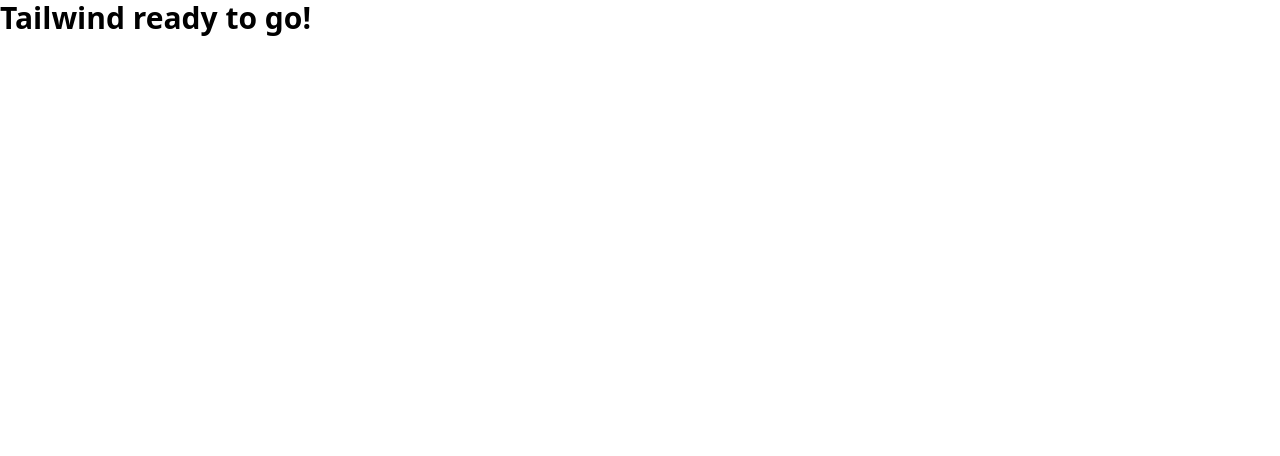
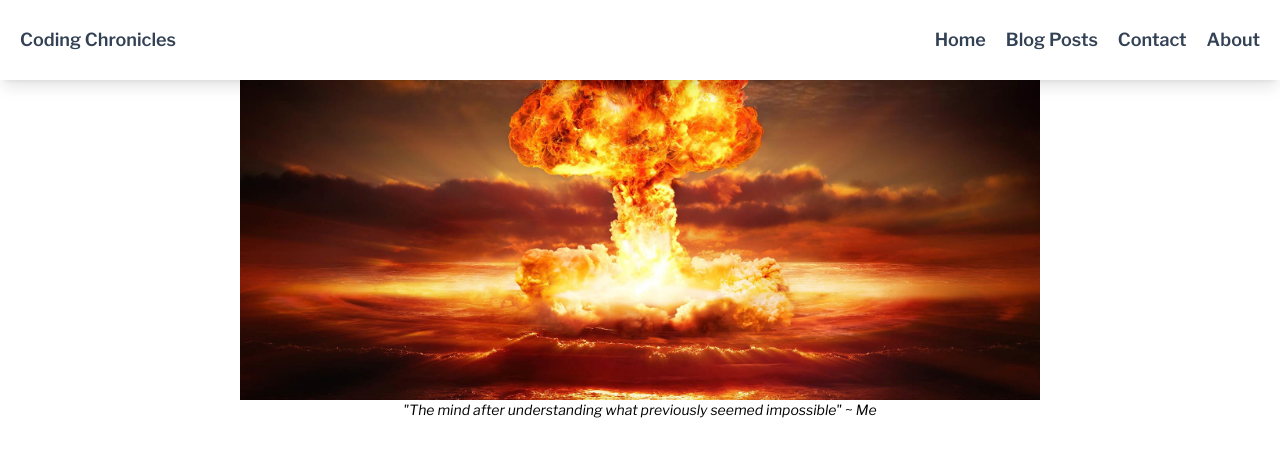
Before and after one commit to Seanih/my-dev-blog, a Next.js app: page / in a window 1280 px wide. Shown: the top 456 px of the page. Built offline with nearby package versions, Linux system fonts and the light colour scheme.

Commit message:
completed Navbar andbasic layout

```diff
--- /dev/null
+++ b/components/Navbar.js
@@ -0,0 +1,24 @@
+import Link from 'next/link';
+
+function Navbar() {
+	return (
+		<nav className='fixed z-10 bg-white w-full h-20 px-5 flex justify-between items-center border-b-slate-700 shadow-lg font-semibold text-slate-700'>
+			<p className='text-lg'>Coding Chronicles</p>
+			<ul className='flex'>
+				<Link className='link text-lg' href={'/'}>
+					<li>Home</li>
+				</Link>
+				<Link className='link text-lg ml-5' href={'/all_posts'}>
+					<li>Blog Posts</li>
+				</Link>
+				<Link className='link text-lg ml-5' href={'/contact'}>
+					<li>Contact</li>
+				</Link>
+				<Link className='link text-lg ml-5' href={'/about'}>
+					<li>About</li>
+				</Link>
+			</ul>
+		</nav>
+	);
+}
+export default Navbar;
--- a/pages/_app.js
+++ b/pages/_app.js
@@ -1,7 +1,13 @@
-import '../styles/globals.css'
+import Navbar from '../components/Navbar';
+import '../styles/globals.css';
 
 function MyApp({ Component, pageProps }) {
-  return <Component {...pageProps} />
+	return (
+		<>
+			<Navbar />
+			<Component {...pageProps} />
+		</>
+	);
 }
 
-export default MyApp
+export default MyApp;
--- a/pages/_document.js
+++ b/pages/_document.js
@@ -6,7 +6,16 @@
 		return (
 			<Html>
 				<Head>
-					{/* add global fonts here */}
+					<link rel='preconnect' href='https://fonts.googleapis.com' />
+					<link
+						rel='preconnect'
+						href='https://fonts.gstatic.com'
+						crossOrigin='true'
+					/>
+					<link
+						href='https://fonts.googleapis.com/css2?family=Libre+Franklin:ital,wght@0,400;0,600;0,700;1,400;1,600;1,700&display=swap'
+						rel='stylesheet'
+					/>
 				</Head>
 				<body>
 					<Main />
--- /dev/null
+++ b/pages/about.js
@@ -0,0 +1,8 @@
+function About() {
+	return (
+		<div>
+			<main className='relative top-20'>About</main>
+		</div>
+	);
+}
+export default About;
--- /dev/null
+++ b/pages/all_posts.js
@@ -0,0 +1,8 @@
+function AllPosts() {
+	return (
+		<div>
+			<main className='relative top-20'>AllPosts</main>
+		</div>
+	);
+}
+export default AllPosts;
--- /dev/null
+++ b/pages/contact.js
@@ -0,0 +1,8 @@
+function Contact() {
+	return (
+		<div>
+			<main className='relative top-20'>Contact</main>
+		</div>
+	);
+}
+export default Contact;
--- a/pages/index.js
+++ b/pages/index.js
@@ -1,16 +1,26 @@
 import Head from 'next/head';
+import Image from 'next/image';
+import explosion from '/public/hero_nuclear_blast.jpeg';
 
 export default function Home() {
 	return (
 		<div>
 			<Head>
-				<title>Tailwind with Next JS!</title>
-				<meta name='description' content='Generated by create next app' />
+				<title>Coding Chronicles</title>
+				<meta
+					name='description'
+					content='a new developer documenting and sharing his experiences'
+				/>
 				<link rel='icon' href='/favicon.ico' />
 			</Head>
 
-			<main>
-				<h1>Tailwind ready to go!</h1>
+			<main className='relative top-20'>
+				<figure className='flex flex-col items-center text-sm'>
+					<Image width={800} src={explosion} alt='nuclear bomb explosion' />
+					<figcaption className='text-center italic'>
+						&quot;The mind after understanding what previously seemed impossible&quot; ~ Me
+					</figcaption>
+				</figure>
 			</main>
 		</div>
 	);
--- a/styles/globals.css
+++ b/styles/globals.css
@@ -24,6 +24,13 @@
 
 	body {
 		@apply from-black via-cyan-900 to-gray-900;
+		font-family: 'Libre Franklin', sans-serif;
+	}
+}
+
+@layer components {
+	.link {
+		@apply hover:text-blue-700 hover:font-bold hover:scale-105 duration-100 ease-in;
 	}
 }
 
```
Also changed, not shown: public/hero_nuclear_blast.jpeg (added).
